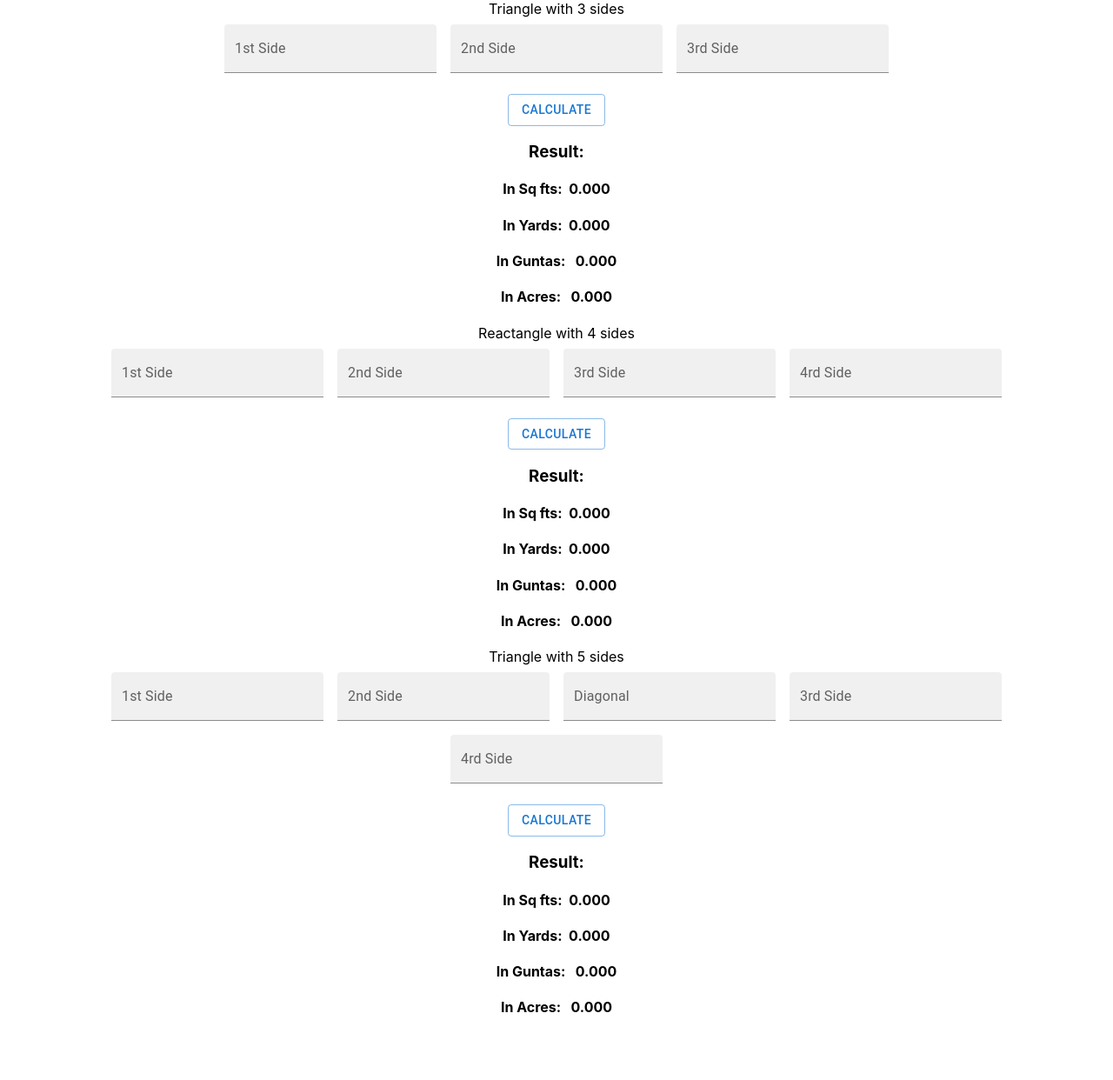
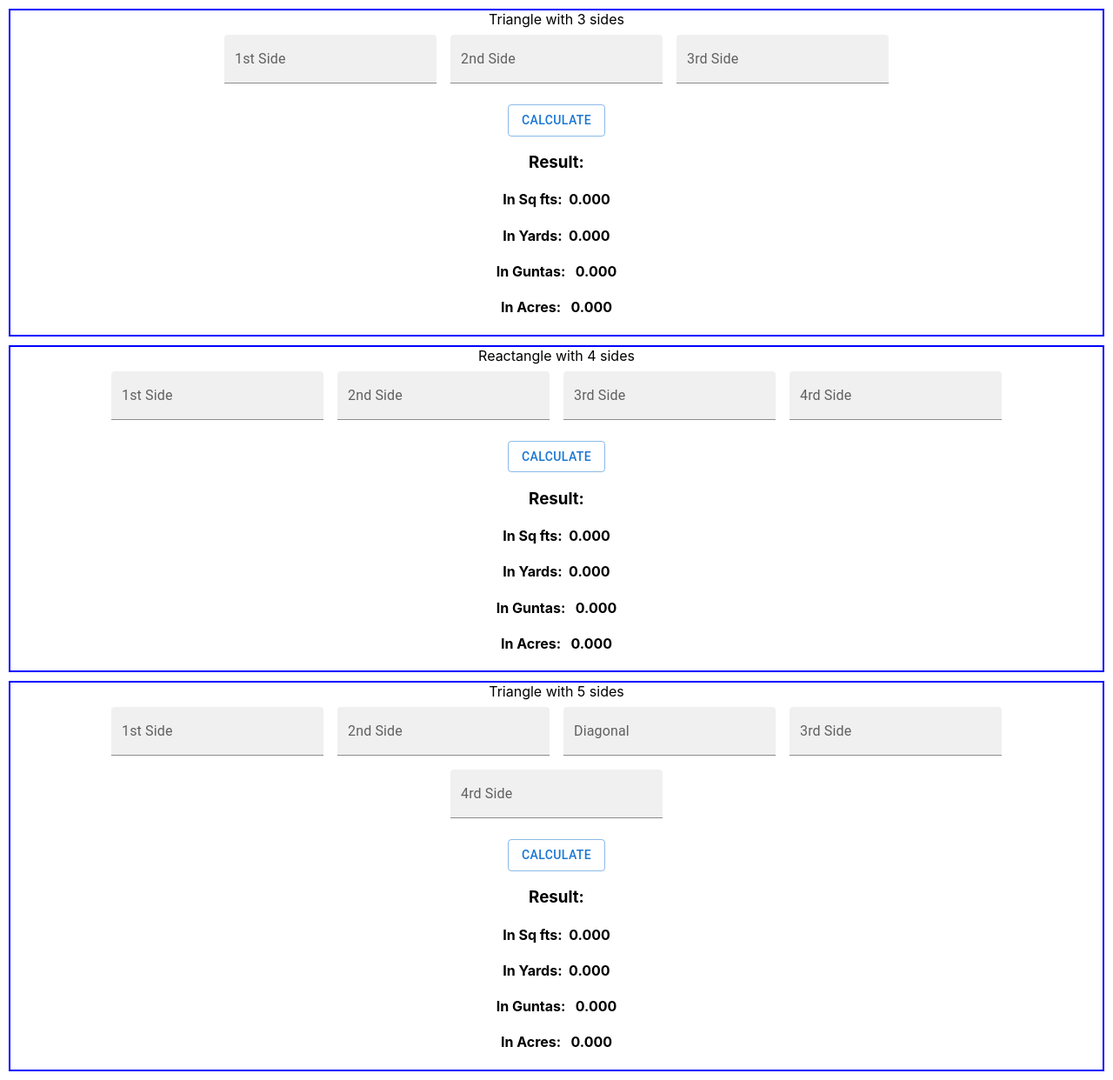
Before and after one commit to Rajusakinala/land-calcu, a React (Create React App) app: page / in a window 1280 px wide. Shown: the whole page at 87% size. Before the commit the page ends 1190 px from the top, so only its background shows below. Built offline with nearby package versions, Linux system fonts and the light colour scheme.

Commit message:
borders added

```diff
--- a/src/App.js
+++ b/src/App.js
@@ -2,6 +2,10 @@ import "./App.css";
 import React, { useState } from "react";
 import { Grid, TextField, Button } from "@mui/material";
 function App() {
+  const box = {
+    border: "2px solid blue",
+    margin: "10px",
+  };
   var area;
   const [s3, setS3] = useState({ side1: "", side2: "", side3: "" });
   const [s3Result, setS3Result] = useState(0);
@@ -71,7 +75,7 @@ function App() {
   }
   return (
     <div className="App">
-      <div>
+      <div style={box}>
         {console.log("s3", s3)}
         <Grid>Triangle with 3 sides</Grid>
         <Grid sx={{ mb: 2 }}>
@@ -126,7 +130,7 @@ function App() {
         </Grid>
       </div>
       {/* // Rect 4 */}
-      <div>
+      <div style={box}>
         {console.log("s4", s4)}
         <Grid>Reactangle with 4 sides</Grid>
         <Grid sx={{ mb: 2 }}>
@@ -192,7 +196,7 @@ function App() {
         </Grid>
       </div>
       {/* // 5sides */}
-      <div>
+      <div style={box}>
         {console.log("s5", s5)}
         <Grid>Triangle with 5 sides</Grid>
         <Grid sx={{ mb: 2 }}>
```
